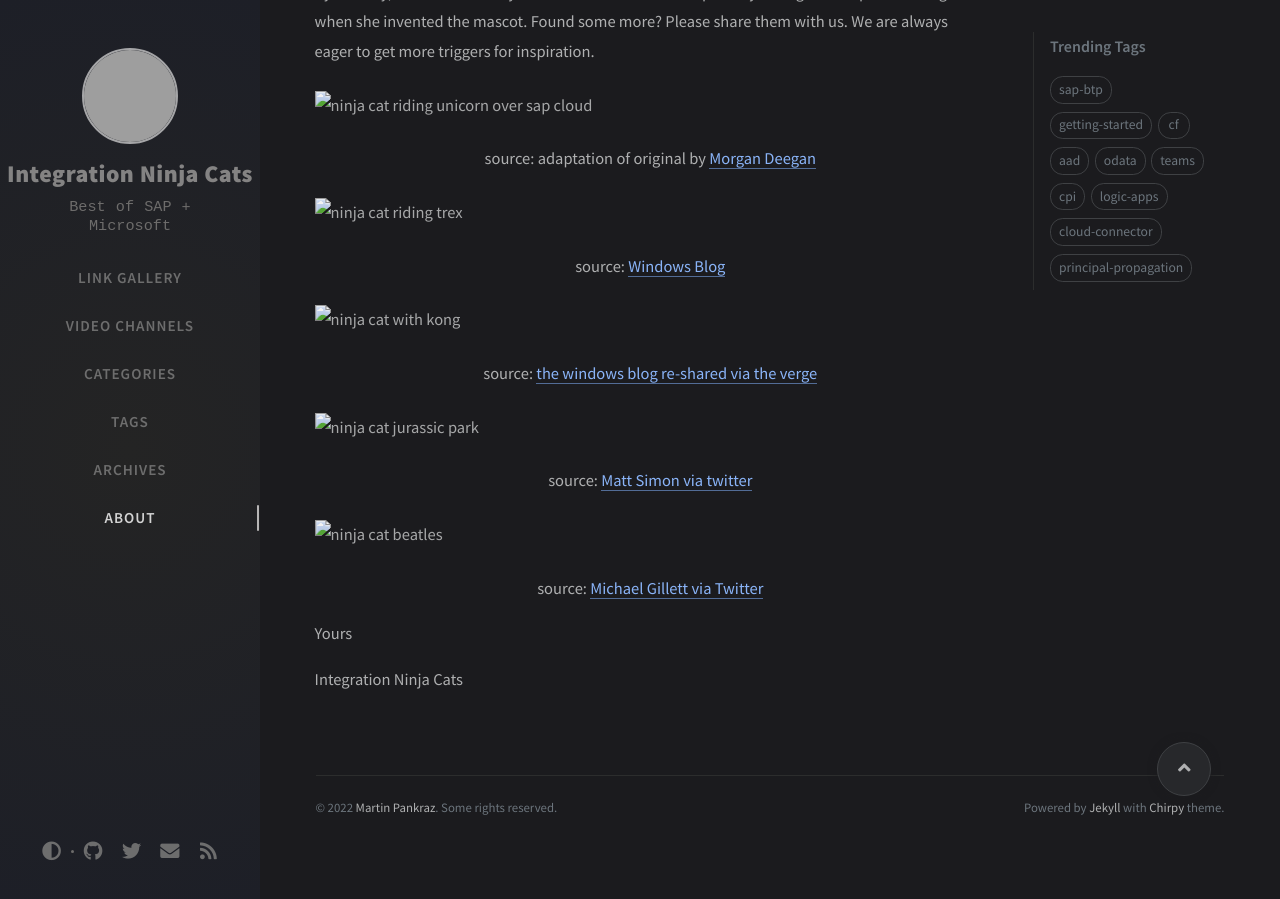
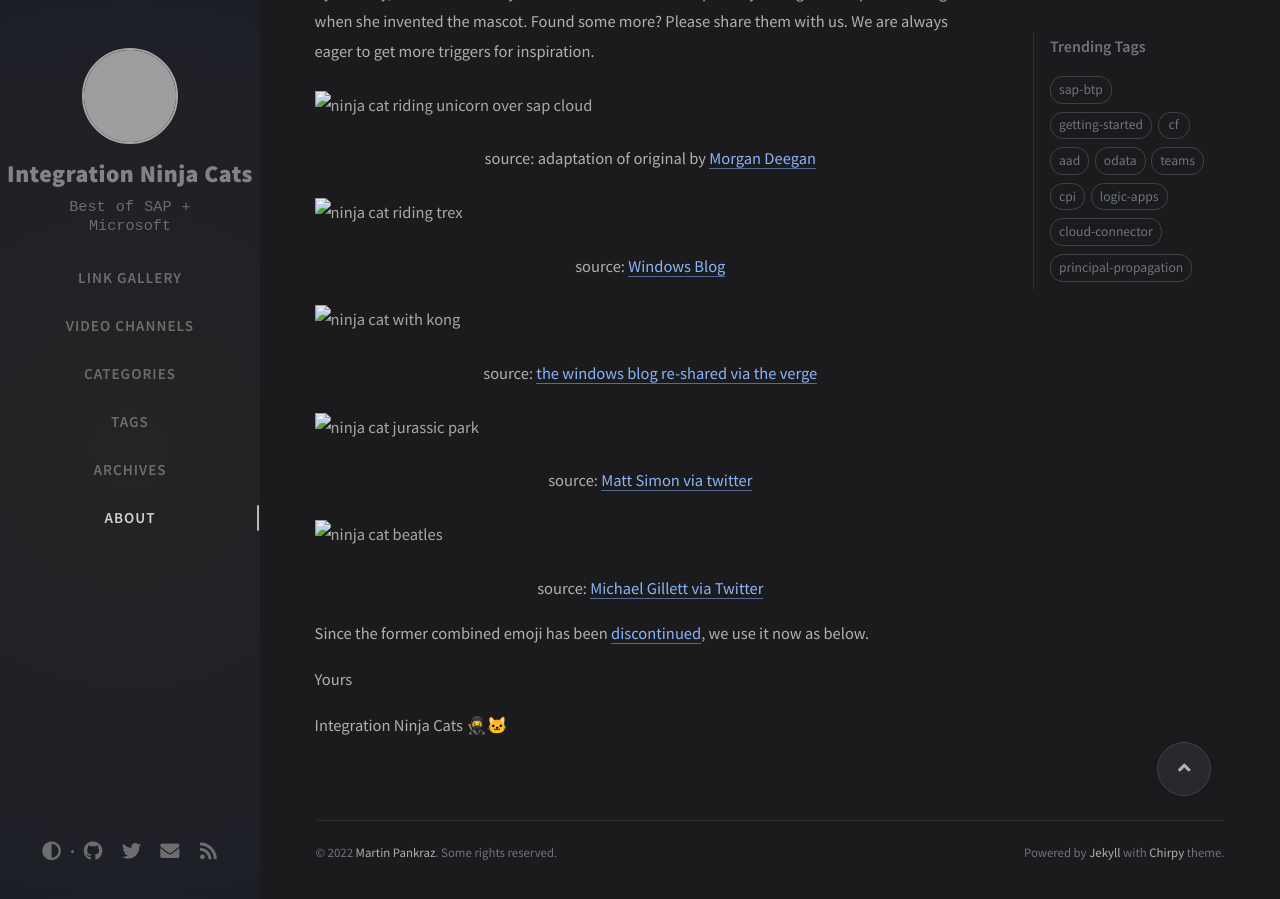
Before and after one commit to MartinPankraz/ninja-unicorn, a Jekyll site: the page built from _tabs/about.md, in a window 1280 px wide and 900 px high, scrolled down 1041 px. Built offline with Jekyll 4.4.1, drawn with Linux system fonts in a browser that asks for light colours; nearby versions of some CDN libraries; comment, search, counter and statistics services are not loaded; some of the changed text lies outside the part shown; grey boxes are pictures that could not be loaded.

Commit message:
ninja cat redesign

```diff
--- a/_tabs/about.md
+++ b/_tabs/about.md
@@ -8,7 +8,7 @@
 
 Start your **integration journey** and keep up to date with the latest community efforts and BETAs from our [landing page](https://github.com/MartinPankraz/ninja-unicorn).
 
-## Where does the [ninja cat meme](https://devblogs.microsoft.com/oldnewthing/20160804-00/?p=94025) 🐱‍👤 come from?
+## Where does the [ninja cat meme](https://devblogs.microsoft.com/oldnewthing/20160804-00/?p=94025) 🥷🐱 come from?
 
 >Drawing inspiration from the viral [Welcome to the Internet meme by Jason Heuser](https://sharpwriter.deviantart.com/art/Welcome-to-the-Internet-Please-Follow-me-322248378), [KC Lemson](https://twitter.com/kclemson) created a graphic for a PowerPoint presentation that showed the cat (which Lemson says is a female) on a unicorn holding a flag adorned with the Microsoft logo.
 >
@@ -47,6 +47,8 @@
 
 <p style="text-align: center;">source: <a href="https://twitter.com/MichaelGillett/status/623611994009149440">Michael Gillett via Twitter</a></p>
 
+Since the former combined emoji has been [discontinued](https://emojipedia.org/ninja-cat/), we use it now as below.
+
 Yours
 
-Integration Ninja Cats
+Integration Ninja Cats 🥷🐱
```
